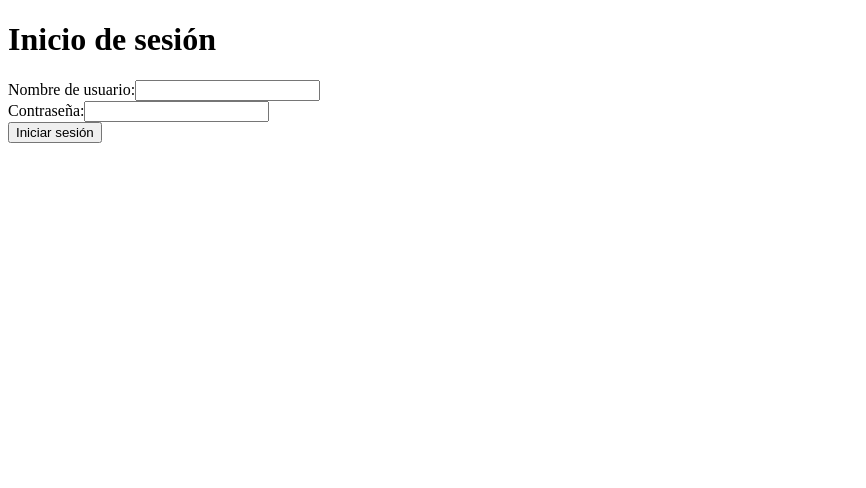
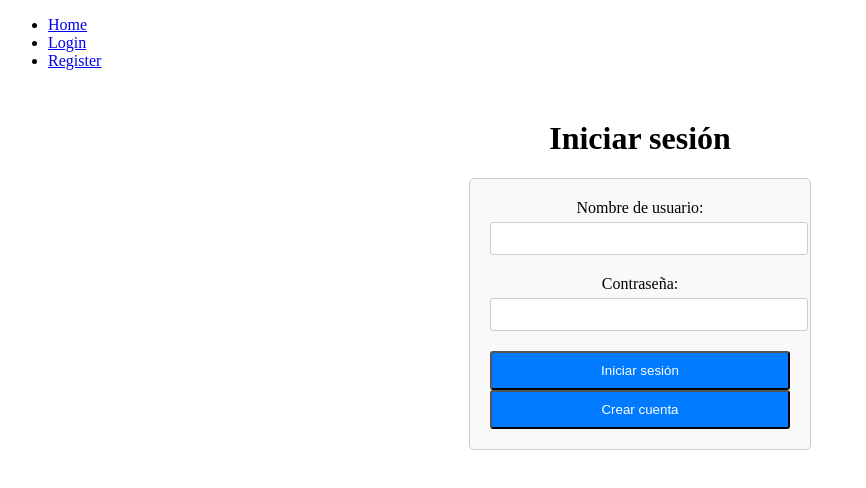
Before and after one commit to CesarUrquizo018/Proyecto-TAD-G4, a React (Create React App) app in the folder proyecto-tad-g4/client/: page / in a window 1280 px wide. Shown: the top 488 px of the page, without its empty margins (0-866 px from the left). Built offline with nearby package versions, Linux system fonts and the light colour scheme.

Commit message:
Crear vista Login

```diff
--- a/proyecto-tad-g4/client/package.json
+++ b/proyecto-tad-g4/client/package.json
@@ -9,6 +9,7 @@
     "axios": "^1.6.8",
     "react": "^18.2.0",
     "react-dom": "^18.2.0",
+    "react-router-dom": "^6.22.3",
     "react-scripts": "5.0.1",
     "web-vitals": "^2.1.4"
   },
--- a/proyecto-tad-g4/client/src/App.js
+++ b/proyecto-tad-g4/client/src/App.js
@@ -1,40 +1,39 @@
-// client/src/App.js
+// src/App.js
 
-import React, { useState } from 'react';
-import axios from 'axios';
+import React from 'react';
+import { BrowserRouter as Router, Routes, Route, Link } from 'react-router-dom';
+import HomePage from './pages/HomePage';
+import LoginPage from './pages/LoginPage';
+import RegisterPage from './pages/RegisterPage';
 
-function App() {
-    const [username, setUsername] = useState('');
-    const [password, setPassword] = useState('');
-    const [message, setMessage] = useState('');
+const App = () => {
+  return (
+    <Router>
+      <div>
+        {/* Navegación */}
+        <nav>
+          <ul>
+            <li>
+              <Link to="/home">Home</Link>
+            </li>
+            <li>
+              <Link to="/">Login</Link>
+            </li>
+            <li>
+              <Link to="/register">Register</Link>
+            </li>
+          </ul>
+        </nav>
 
-    const handleSubmit = async (e) => {
-        e.preventDefault();
-        try {
-            const response = await axios.post('http://localhost:3000/login', { username, password });
-            setMessage(response.data.message);
-        } catch (error) {
-            setMessage(error.response.data.message);
-        }
-    };
-
-    return (
-        <div className="App">
-            <h1>Inicio de sesión</h1>
-            <form onSubmit={handleSubmit}>
-                <div>
-                    <label>Nombre de usuario:</label>
-                    <input type="text" value={username} onChange={(e) => setUsername(e.target.value)} />
-                </div>
-                <div>
-                    <label>Contraseña:</label>
-                    <input type="password" value={password} onChange={(e) => setPassword(e.target.value)} />
-                </div>
-                <button type="submit">Iniciar sesión</button>
-            </form>
-            {message && <p>{message}</p>}
-        </div>
-    );
-}
+        {/* Rutas */}
+        <Routes>
+          <Route path="/home" element={<HomePage />} exact />
+          <Route path="/" element={<LoginPage />} />
+          <Route path="/register" element={<RegisterPage />} />
+        </Routes>
+      </div>
+    </Router>
+  );
+};
 
 export default App;
--- /dev/null
+++ b/proyecto-tad-g4/client/src/assets/styles/login.css
@@ -0,0 +1,56 @@
+.login {
+    text-align: center;
+    margin-top: 50px; /* Añadir margen superior para centrar verticalmente */
+  }
+
+  .login-form {
+    max-width: 300px;
+    margin: 0 auto;
+    padding: 20px;
+    border: 1px solid #ccc;
+    border-radius: 5px;
+    background-color: #f9f9f9;
+  }
+
+  .form-group {
+    margin-bottom: 20px;
+  }
+
+  label {
+    display: block;
+    margin-bottom: 5px;
+  }
+
+  input[type="text"],
+  input[type="password"] {
+    width: 100%;
+    padding: 8px;
+    border: 1px solid #ccc;
+    border-radius: 3px;
+  }
+
+  .btn-login {
+    width: 100%;
+    padding: 10px;
+    background-color: #007bff;
+    color: #ffffff;
+    border: true;
+    border-color: #000000;
+    border-radius: 3px;
+    cursor: pointer;
+  }
+  .btn-create{
+    width: 100%;
+    padding: 10px;
+    background-color: #007bff;
+    color: #fff;
+    border: true;
+    border-color: #000000;
+    border-radius: 3px;
+    cursor: pointer;
+  }
+
+  .message {
+    margin-top: 20px;
+    color: #ff0000;
+  }
--- /dev/null
+++ b/proyecto-tad-g4/client/src/pages/HomePage.js
@@ -0,0 +1,14 @@
+// src/pages/HomePage.js
+
+import React from 'react';
+
+const HomePage = () => {
+  return (
+    <div>
+      <h1>Home Page</h1>
+      {/* Otros elementos de tu Home Page aquí */}
+    </div>
+  );
+};
+
+export default HomePage;
--- /dev/null
+++ b/proyecto-tad-g4/client/src/pages/LoginPage.js
@@ -0,0 +1,50 @@
+// src/pages/LoginPage.js
+import React, { useState } from 'react';
+import axios from 'axios';
+import { useNavigate } from 'react-router-dom';
+import '../assets/styles/login.css'; // Ajusta la ruta si es necesario
+
+function LoginPage() {
+    const [username, setUsername] = useState('');
+    const [password, setPassword] = useState('');
+    const [message, setMessage] = useState('');
+    const navigate = useNavigate(); // Hook para navegar
+
+    const handleSubmit = async (e) => {
+        e.preventDefault();
+        try {
+            const response = await axios.post('http://localhost:3000/api/login', { username, password });
+            setMessage(response.data.message);
+            // Navegar a otra ruta en caso de inicio de sesión exitoso
+            navigate('/ruta-de-destino'); // Cambia '/ruta-de-destino' por la ruta deseada
+        } catch (error) {
+            setMessage(error.response ? error.response.data.message : 'Error de conexión');
+        }
+    };
+
+    const handleCreateClick = () => {
+        // Utiliza navigate para ir a la página de registro
+        navigate('/register'); // Ajusta la ruta según tu configuración de rutas
+    };
+
+    return (
+        <div className="login">
+            <h1>Iniciar sesión</h1>
+            <form onSubmit={handleSubmit} className="login-form">
+                <div className="form-group">
+                    <label htmlFor="username">Nombre de usuario:</label>
+                    <input type="text" id="username" value={username} onChange={(e) => setUsername(e.target.value)} />
+                </div>
+                <div className="form-group">
+                    <label htmlFor="password">Contraseña:</label>
+                    <input type="password" id="password" value={password} onChange={(e) => setPassword(e.target.value)} />
+                </div>
+                <button type="submit" className="btn-login">Iniciar sesión</button>
+                <button type="button" onClick={handleCreateClick} className="btn-create">Crear cuenta</button>
+            </form>
+            {message && <p className="message">{message}</p>}
+        </div>
+    );
+}
+
+export default LoginPage;
--- /dev/null
+++ b/proyecto-tad-g4/client/src/pages/RegisterPage.js
@@ -0,0 +1,13 @@
+// src/pages/HomePage.js
+
+import React from 'react';
+
+const RegisterPage = () => {
+  return (
+    <div className="register">
+        <h1>Registrar USUARIO</h1>
+    </div>
+  );
+};
+
+export default RegisterPage;
```
Also changed, not shown: 1 other file (tests, documents, lock files or other folders).
